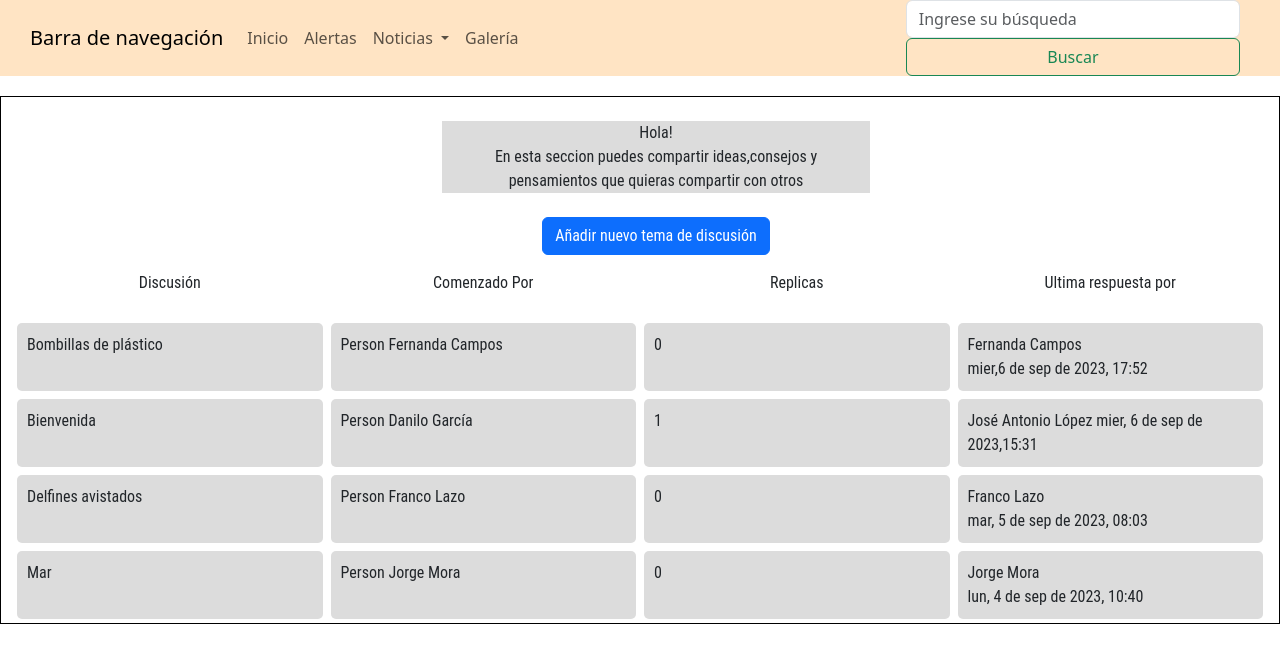
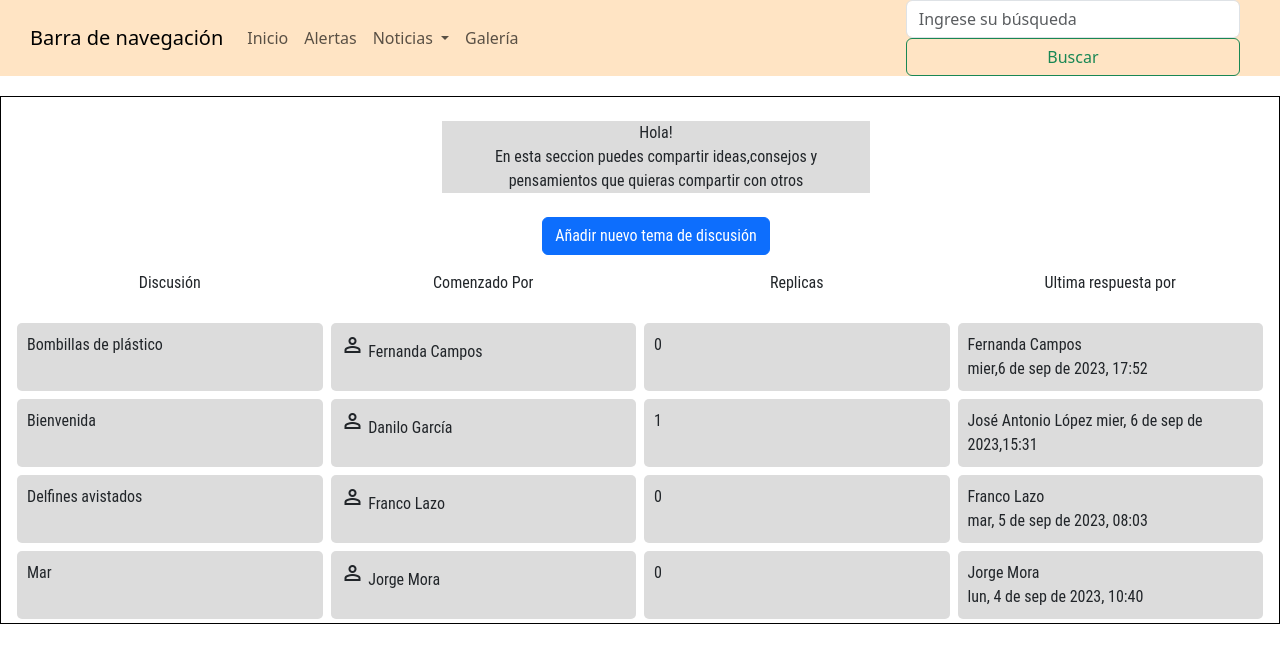
Before and after one commit to Homzk/web, an Angular app in the folder proyectoWeb/: page /foro in a window 1280 px wide. Shown: the top 662 px of the page. Built offline with nearby package versions, Linux system fonts and the light colour scheme.

Commit message:
routerLink noticia

```diff
--- a/proyectoWeb/src/app/pages/vista-foro/vista-foro.component.html
+++ b/proyectoWeb/src/app/pages/vista-foro/vista-foro.component.html
@@ -1,3 +1,5 @@
+<head><link rel="stylesheet" href="https://fonts.googleapis.com/css2?family=Material+Symbols+Outlined:opsz,wght,FILL,GRAD@20..48,100..700,0..1,-50..200" />
+</head>
 <div class="container" style="max-width: 1400px;">
 
     <br>
@@ -97,7 +99,7 @@
              <div class="filaSubForo">
 
                 <div class="Nombre tema estiloColumna">
-                    Mar
+                    <a class="nav-link" routerLink = "/noticia">Mar</a>
                 </div>
                 <div class="autorSubForo estiloColumna">
                     <span class="material-symbols-outlined">
```
